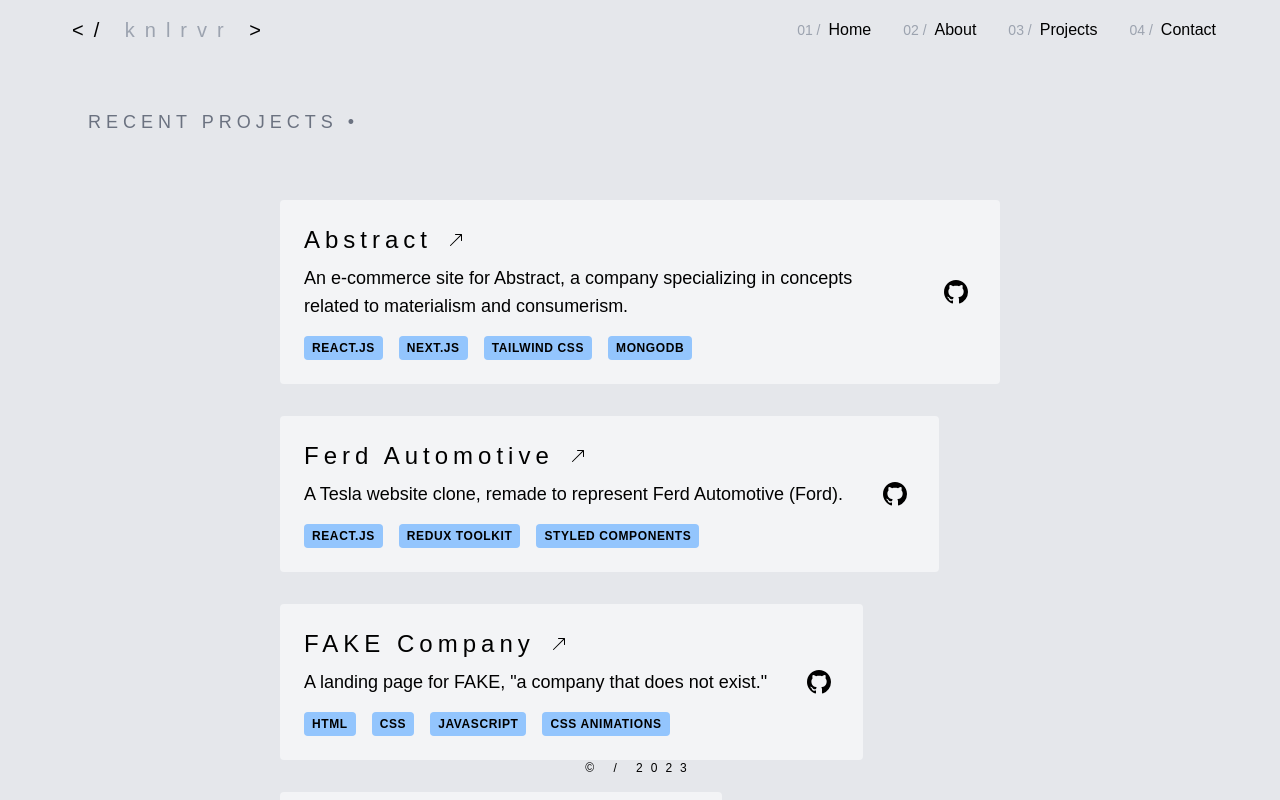
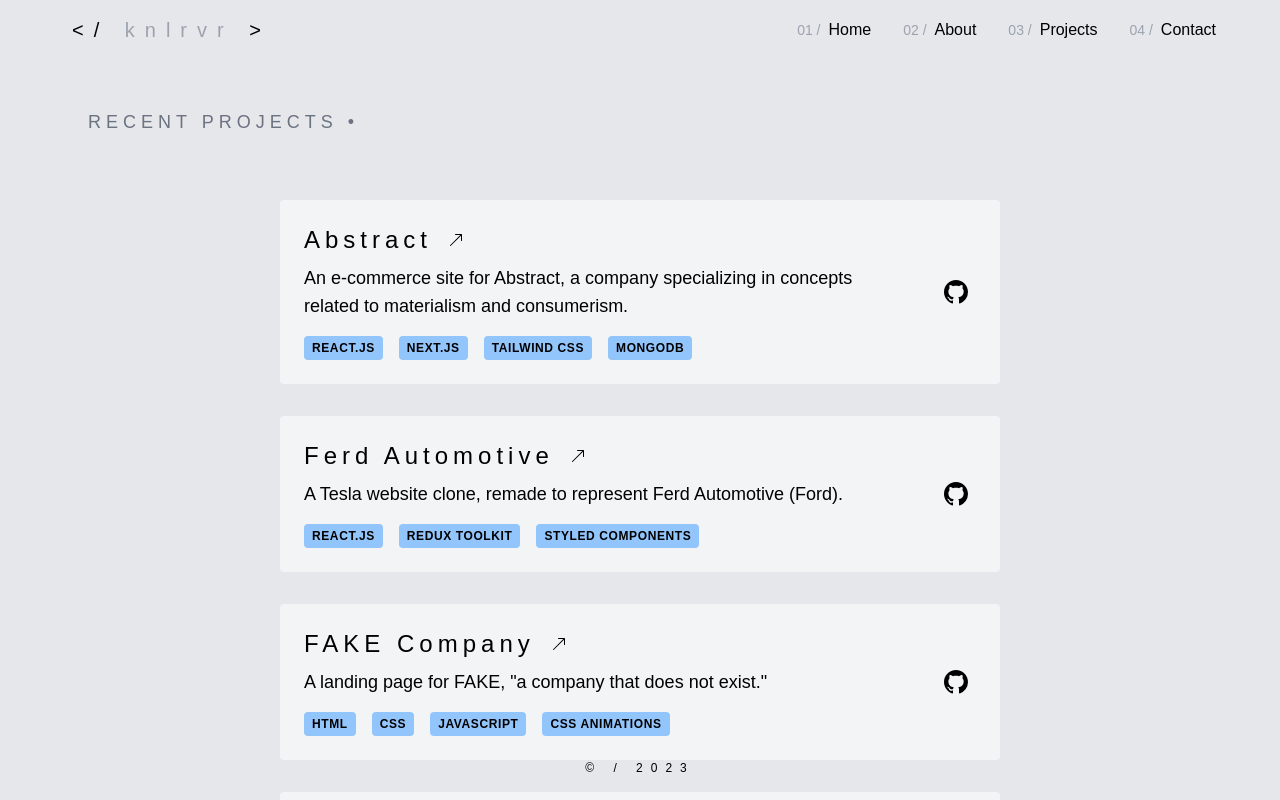
Before and after one commit to knlrvr/knlrvr-portfolio, a Next.js app: page /Projects in a window 1280 px wide. Built offline with nearby package versions, Linux system fonts and the light colour scheme.

Commit message:
remove Fade

```diff
--- a/src/pages/Projects.tsx
+++ b/src/pages/Projects.tsx
@@ -30,7 +30,6 @@
       </div>
 
       <div className="px-6 flex flex-col gap-8 font-thin justify-center items-start py-16 max-w-3xl mx-auto">
-        <Fade cascade triggerOnce>
 
         {/** 1 */}
         <div className="container mx-auto">
@@ -185,8 +184,6 @@
           </div>
         </div>
 
-
-        </Fade>
       </div>
     </div>
 
```
